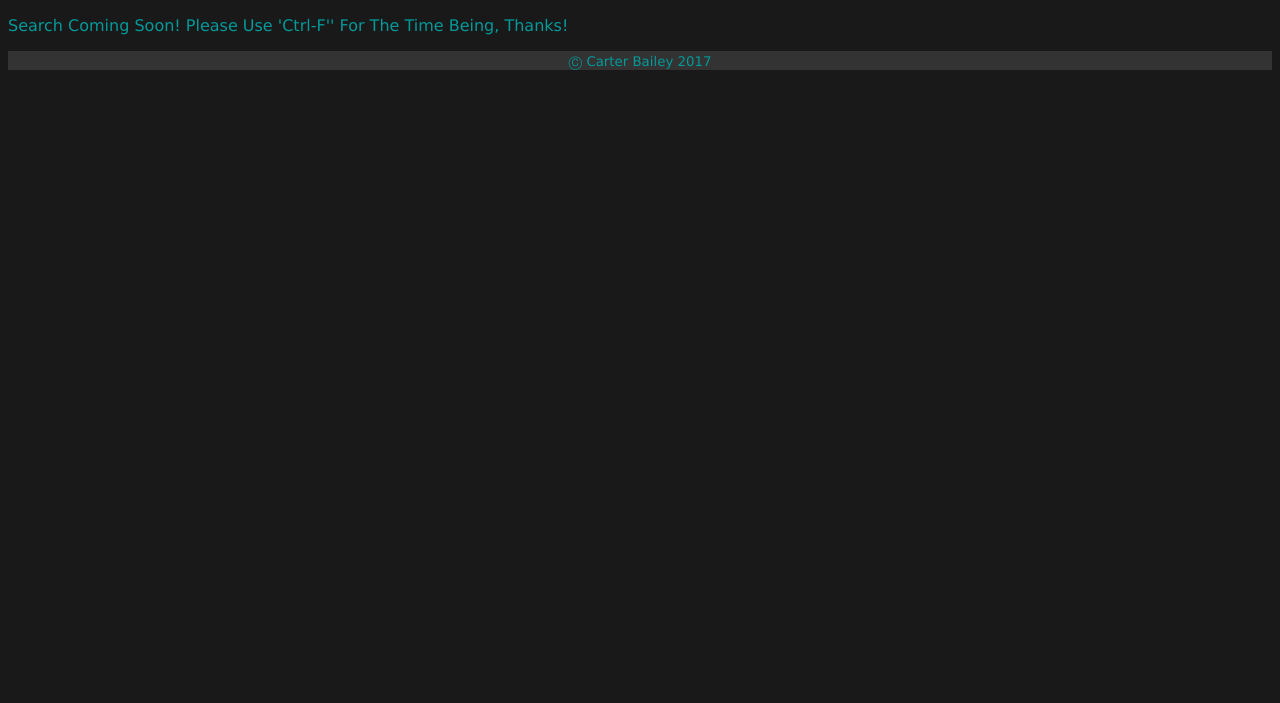
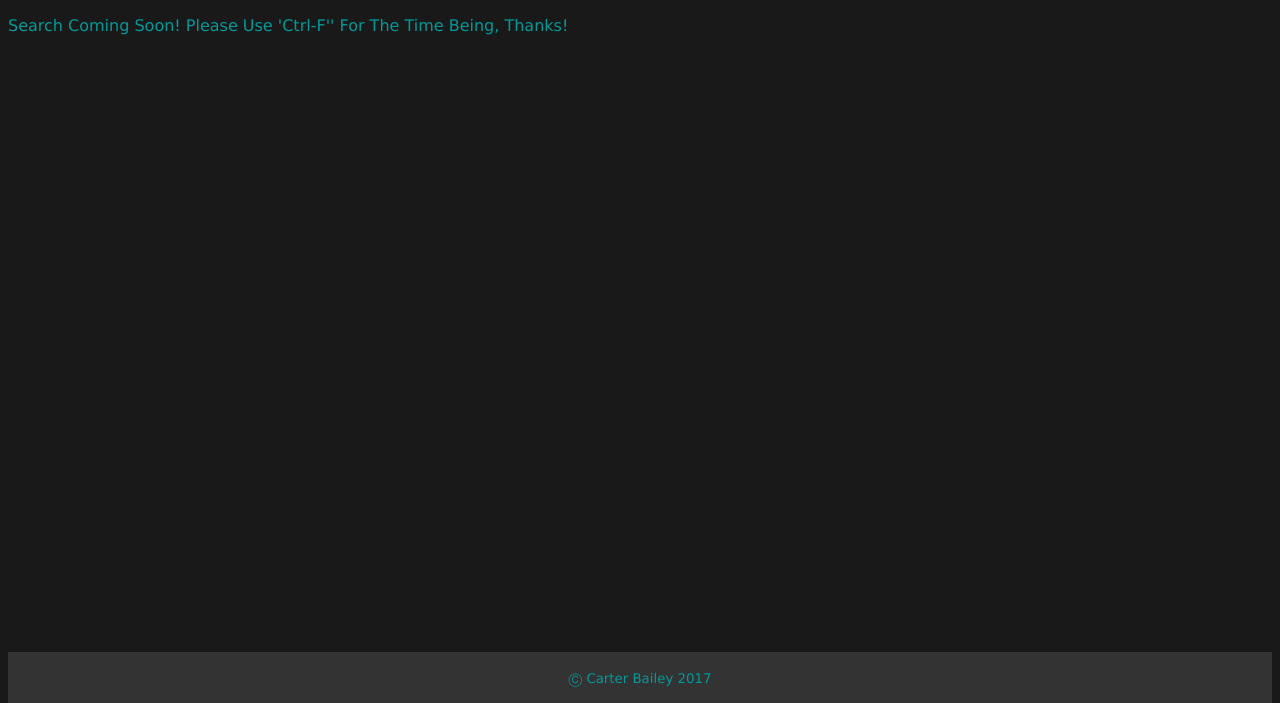
Before and after one commit to Gangemstyle850/Cycle_Reporter_2.0_Web, a PHP site: page /view in a window 1280 px wide. Shown: the part 118-821 px from the top of the page. Run offline with PHP 8.4, Linux system fonts and the light colour scheme; data that the repository does not hold is empty.

Commit message:
Fixed Some CSS Errors
Signed-off-by: Gangemstyle850 <carterman123456@outlook.com>

```diff
--- a/report/index.html
+++ b/report/index.html
@@ -251,7 +251,7 @@
             </p><br>-->
 
             <input type="submit" name="submit" value="Submit Incident Report">
-			<footer class="footer">
+			<footer class="footer" style="position: relative;">
 				<center>
 					<p>
 						<small>&#9400; Carter Bailey 2017</small>
--- a/resources/style/global.css
+++ b/resources/style/global.css
@@ -103,7 +103,7 @@ center{
 }
 
 .footer{
-    position: relative;
+    position: absolute;
     left: 0; right: 0; bottom: 0;
     height: [footer-height];
 	background-color: #333;
```
